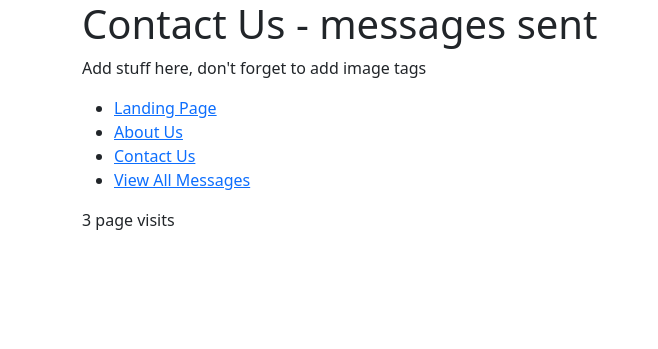
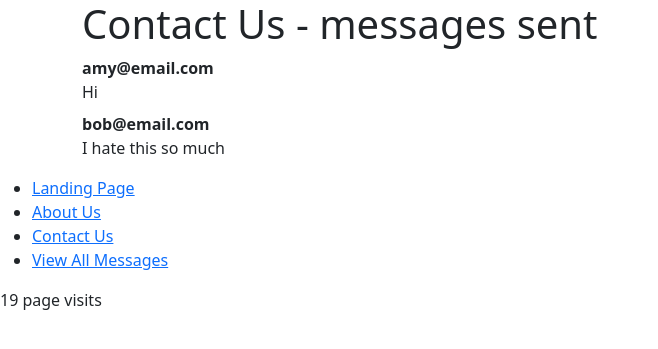
Before and after one commit to gbouzon/ecom-assignments, a PHP site: page /Contact/read in a window 1280 px wide. Shown: the top 349 px of the page, without its empty margins (0-658 px from the left). Run offline with PHP 8.4, Linux system fonts and the light colour scheme.

Commit message:
implemented read() & fixed views

```diff
--- a/app/controllers/Contact.php
+++ b/app/controllers/Contact.php
@@ -4,11 +4,12 @@
         class Contact extends \app\core\Controller {
 
             public function index() {
+                //TODO: finish implementation
                 $this->view('Contact/index');
             }
 
-            public function read() {
-                //TODO: process messages in file -> log.txt
-                $this->view('Contact/read');
+            public function read() { //works
+                $messages = file('log.txt');
+                $this->view('Contact/read', $messages);
             }
         }
--- a/app/views/Contact/index.php
+++ b/app/views/Contact/index.php
@@ -17,7 +17,7 @@
         <p>info here.</p>
         <!-- DO SOME INPUT CHECKING LATERS -->
         <form method = "POST" action = "">
-            <label class = "form-label">Email: <input class = "form-control" type = "text" name = "email"></label> <br>
+            <label class = "form-label">Email: <input class = "form-control" type = "email" name = "email"></label> <br>
             <label class = "form-label">Message: <textarea class = "form-control" rows = "4" cols = "50" name = "message"></textarea></label> <br>
             <input class = "form-control" type = "submit" name = "action" value = "Send!">
         </form>
--- a/app/views/Contact/read.php
+++ b/app/views/Contact/read.php
@@ -14,12 +14,20 @@
     <body>
         <div class = "container">
             <h1>Contact Us - messages sent</h1>
-            <p>Add stuff here, don't forget to add image tags</p>
-            <?php
-                //TODO: FINISH IMPLEMENTATION
-                $this->view ('shared/navigation');
-                $this->view('Count/index');
-            ?>
+            <dl>
+                <?php
+                    foreach($data as $item) { //returns an array
+                        $obj = json_decode($item);
+                        echo "<dt>$obj->author</dt><dd>$obj->message</dd>";
+                    }
+                ?>
+            </dl>
+
         </div>
+        <?php
+            //TODO: FINISH IMPLEMENTATION
+            $this->view ('shared/navigation');
+            $this->view('Count/index');
+        ?>
     </body>
 </html>
--- a/counter.txt
+++ b/counter.txt
@@ -1 +1 @@
-{"count":2}
+{"count":18}
--- /dev/null
+++ b/log.txt
@@ -0,0 +1,2 @@
+{"author":"amy@email.com", "message":"Hi"}
+{"author":"bob@email.com", "message":"I hate this so much"}
```
